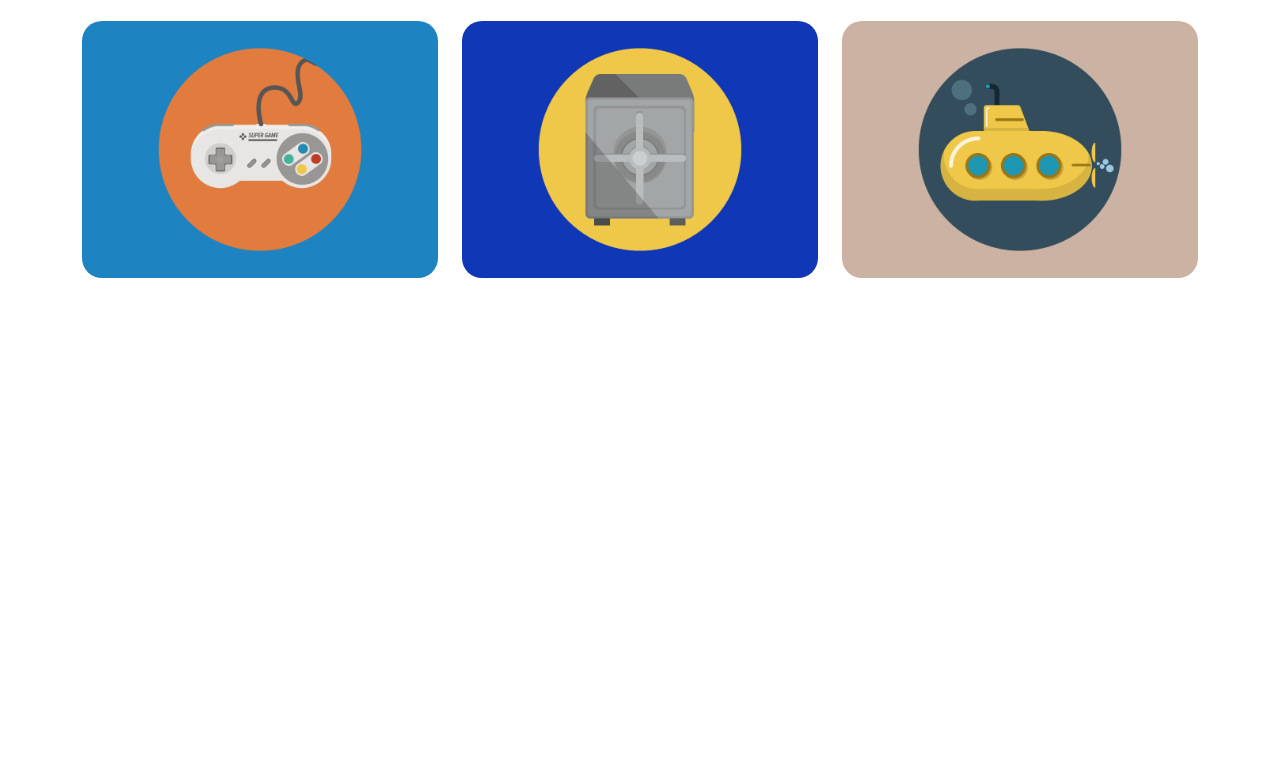
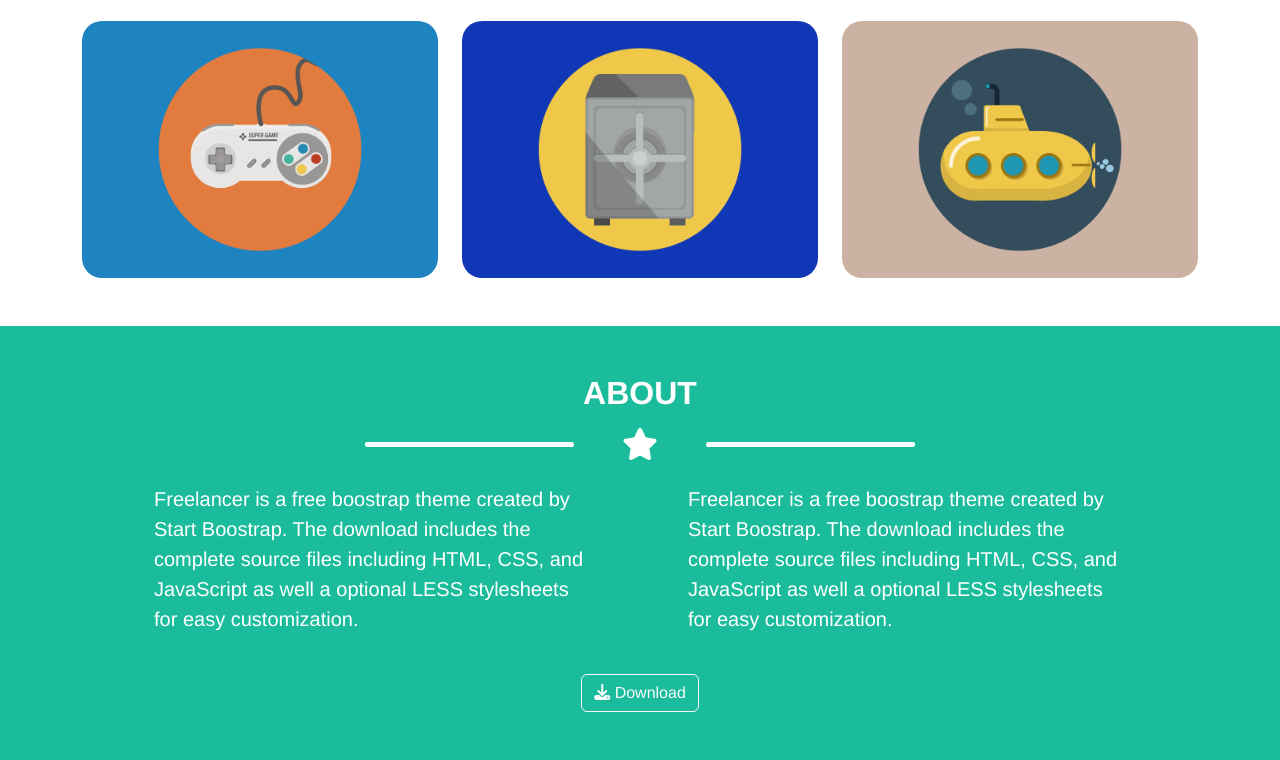
Before and after one commit to flavio-franceschetti/html-css-bootstrap-freelancer, a plain HTML site: page index.html in a window 1280 px wide. Shown: the part 1064-1824 px from the top of the page. Before the commit the page ends 1390 px from the top, so only its background shows below. Drawn offline with nearby package versions, Linux system fonts and the light colour scheme.

Commit message:
feat: about section

```diff
--- a/css/queries.css
+++ b/css/queries.css
@@ -19,4 +19,10 @@
   h3 {
     font-size: 32px;
   }
+
+  /* ABOUT SECTION */
+
+  .about-text {
+    font-size: 20px;
+  }
 }
--- a/css/style.css
+++ b/css/style.css
@@ -88,3 +88,8 @@ header {
 .portfolio-card img {
   border-radius: 20px;
 }
+
+/* ABOUT SECTION */
+.about-section {
+  background-color: #1abc9c;
+}
--- a/index.html
+++ b/index.html
@@ -113,7 +113,7 @@
       </div> -->
 
       <!-- JUMBOTRON -->
-      <div class="jumbo">
+      <section class="jumbo">
         <div class="container">
           <div
             class="row text-white text-center py-5 gap-3 justify-content-center"
@@ -138,10 +138,10 @@
             </div>
           </div>
         </div>
-      </div>
+      </section>
 
-      <!-- PORTFOLIO -->
-      <div class="container py-5 text-center">
+      <!-- PORTFOLIO section -->
+      <section class="container py-5 text-center">
         <!-- portfolio title -->
         <h3 class="fw-bold mb-3">PORTFOLIO</h3>
         <div
@@ -156,36 +156,74 @@
         <div class="row row-cols-1 row-cols-md-2 row-cols-lg-3 g-4">
           <div class="col">
             <div class="portfolio-card">
-              <img src="img/cabin.png" alt="" />
+              <img src="img/cabin.png" alt="cabin image" />
             </div>
           </div>
           <div class="col">
             <div class="portfolio-card">
-              <img src="img/cake.png" alt="" />
+              <img src="img/cake.png" alt="cake image" />
             </div>
           </div>
           <div class="col">
             <div class="portfolio-card">
-              <img src="img/circus.png" alt="" />
+              <img src="img/circus.png" alt="circus image" />
             </div>
           </div>
           <div class="col">
             <div class="portfolio-card">
-              <img src="img/game.png" alt="" />
+              <img src="img/game.png" alt="game image" />
             </div>
           </div>
           <div class="col">
             <div class="portfolio-card">
-              <img src="img/safe.png" alt="" />
+              <img src="img/safe.png" alt="safe image" />
             </div>
           </div>
           <div class="col">
             <div class="portfolio-card">
-              <img src="img/submarine.png" alt="" />
+              <img src="img/submarine.png" alt="submarine image" />
             </div>
           </div>
         </div>
-      </div>
+      </section>
+      <!-- ABOUT section -->
+      <section class="about-section">
+        <div class="container p-5 text-center">
+          <!-- about title -->
+          <h3 class="text-white text-center fw-bold mb-3">ABOUT</h3>
+          <!-- about decoration -->
+          <div
+            class="d-flex justify-content-center align-items-center mb-4 gap-2 gap-md-4 gap-lg-5"
+          >
+            <span class="jumbo-line line">&nbsp;</span>
+            <i class="fa-solid fa-star text-white"></i>
+            <span class="jumbo-line line">&nbsp;</span>
+          </div>
+          <!-- about text cols -->
+          <div class="row mb-4 row-cols-1 row-cols-md-2">
+            <div class="col px-5 px-md-2 px-lg-4 px-xl-5">
+              <p class="text-start about-text text-white">
+                Freelancer is a free boostrap theme created by Start Boostrap.
+                The download includes the complete source files including HTML,
+                CSS, and JavaScript as well a optional LESS stylesheets for easy
+                customization.
+              </p>
+            </div>
+            <div class="col px-5 px-md-2 px-lg-4 px-xl-5">
+              <p class="text-start about-text text-white">
+                Freelancer is a free boostrap theme created by Start Boostrap.
+                The download includes the complete source files including HTML,
+                CSS, and JavaScript as well a optional LESS stylesheets for easy
+                customization.
+              </p>
+            </div>
+          </div>
+          <!-- about download btn -->
+          <a class="btn btn-outline-light" href="#" role="button"
+            ><i class="fa-solid fa-download"></i> Download</a
+          >
+        </div>
+      </section>
     </main>
     <footer></footer>
   </body>
```
